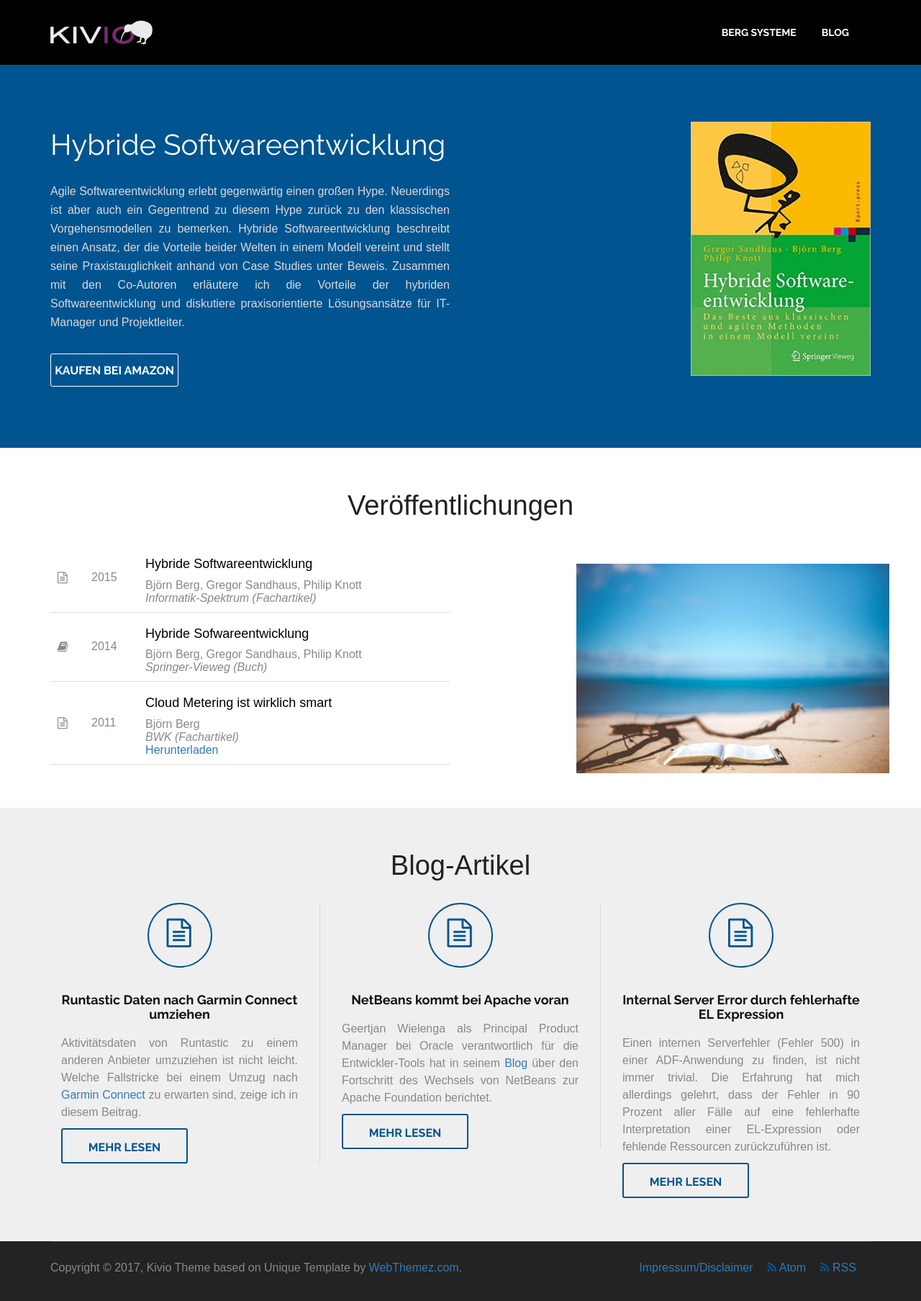
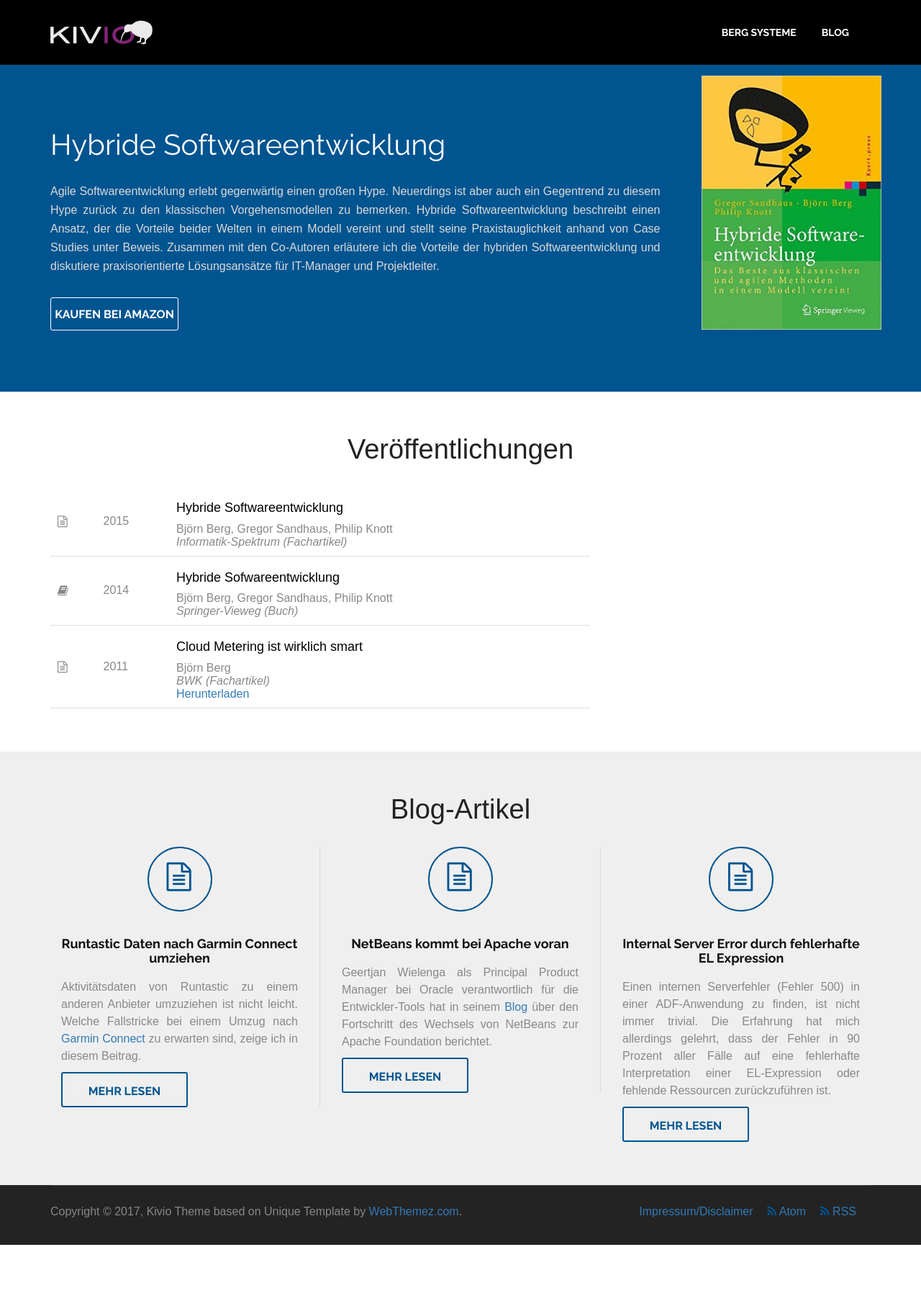
Before and after one commit to rollinhand/rollinhand.github.io, a Jekyll site: the page built from index.html, in a window 1280 px wide. Shown: the whole page at 72% size. Built offline with Jekyll 4.4.1, drawn with Linux system fonts in a browser that asks for light colours; some web fonts are replaced; after the commit the page ends 1729 px from its top, so only the background shows below that.

Commit message:
site updated at 2017-04-13 10:01:28 UTC

```diff
--- a/css/style.css
+++ b/css/style.css
@@ -329,10 +329,7 @@
 }
 
 .bannerImg2 {
-	padding-top: 5%;
-	margin-right: 30px;
-	margin-left: 25%;
-	position: absolute;
+    float: right;
 }
 
 a.read_more2 {
@@ -780,7 +777,7 @@
 }
 
 @media (max-width: 768px) {
-.bannerImg{
+.bannerImg2{
 display:none;
 }
 p{
@@ -878,4 +875,8 @@
 	width: 100%;
 	text-align:center;
 	}
+
+    .bannerImg2 {
+        display: none;
+    }
 }
--- a/index.html
+++ b/index.html
@@ -5,8 +5,9 @@
 <!-- MAIN CONTENT -->
 <section id="post_header">
 	<div class="container">
+		<div class="hero_section">
 			<div class="row">
-			<div class="col-lg-6 col-sm-7">
+				<div class="col-lg-9 col-sm-12">
 					<div class="top_left_cont">
 						<h2>Hybride Softwareentwicklung</h2>
 						<p>Agile Softwareentwicklung erlebt gegenwärtig einen großen Hype.
@@ -25,6 +26,7 @@
 				</div>
 			</div>
 		</div>
+	</div>
 </section>
 
 <!-- TODO: Publikationen einfügen -->
@@ -33,7 +35,7 @@
 		<div class="container">
 			<h2>Veröffentlichungen</h2>
 			<div class="row">
-				<div class="col-lg-6">
+				<div class="col-lg-8">
 					<table class="publikationen">
 					{% for pub in site.data.publikationen %}
 						<tr>
@@ -57,8 +59,8 @@
 					{% endfor %}
 					</table>
 				</div>
-				<div class="col-lg-6">
-					<img src="/images/publikation.png" height="320" class="bannerImg2">
+				<div class="col-lg-4">
+					<!--<img src="/images/publikation.png" height="320" class="bannerImg2">-->
 				</div>
 			</div> <!-- / row -->
 		</div>
```
Lines whose indentation alone changed are shown as unchanged.
